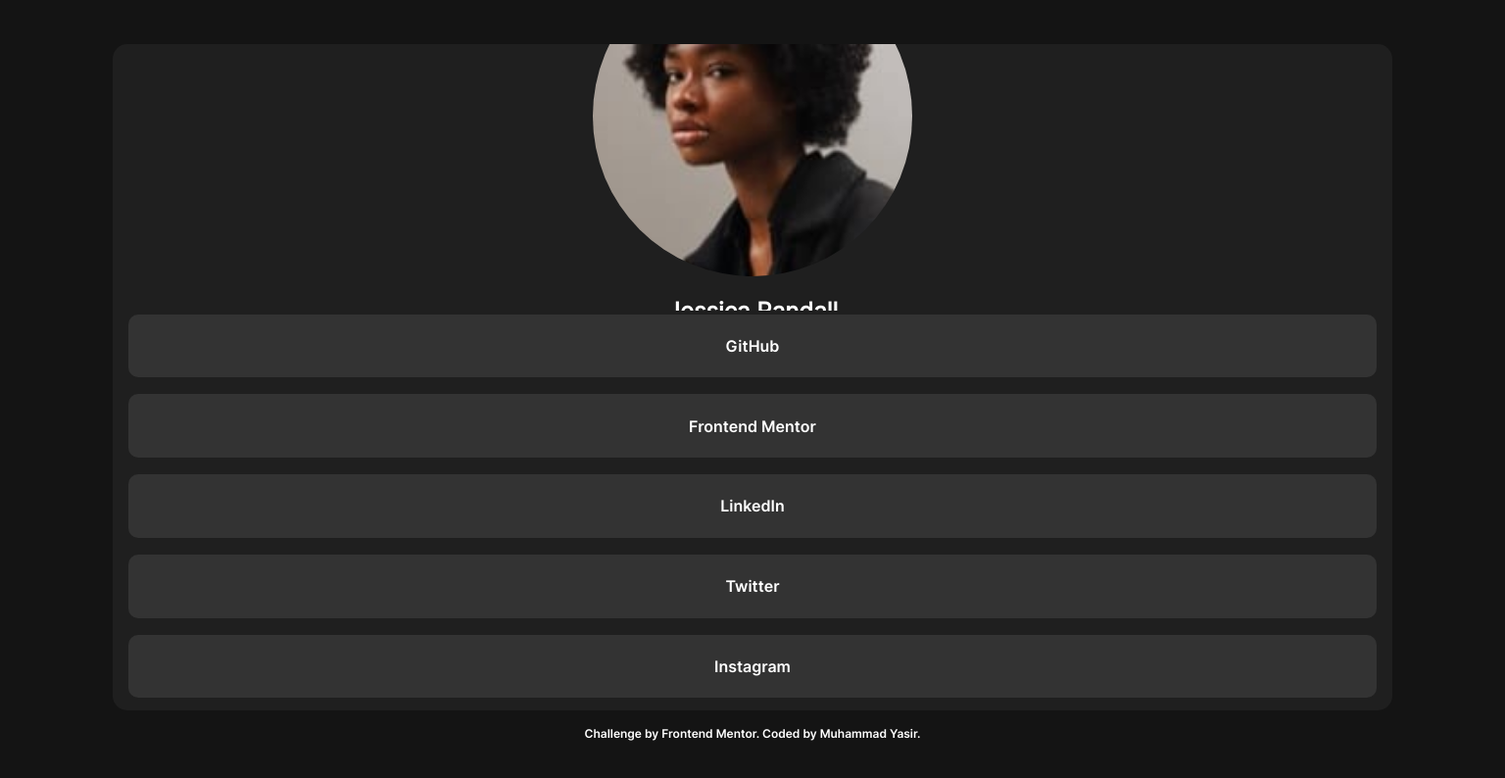
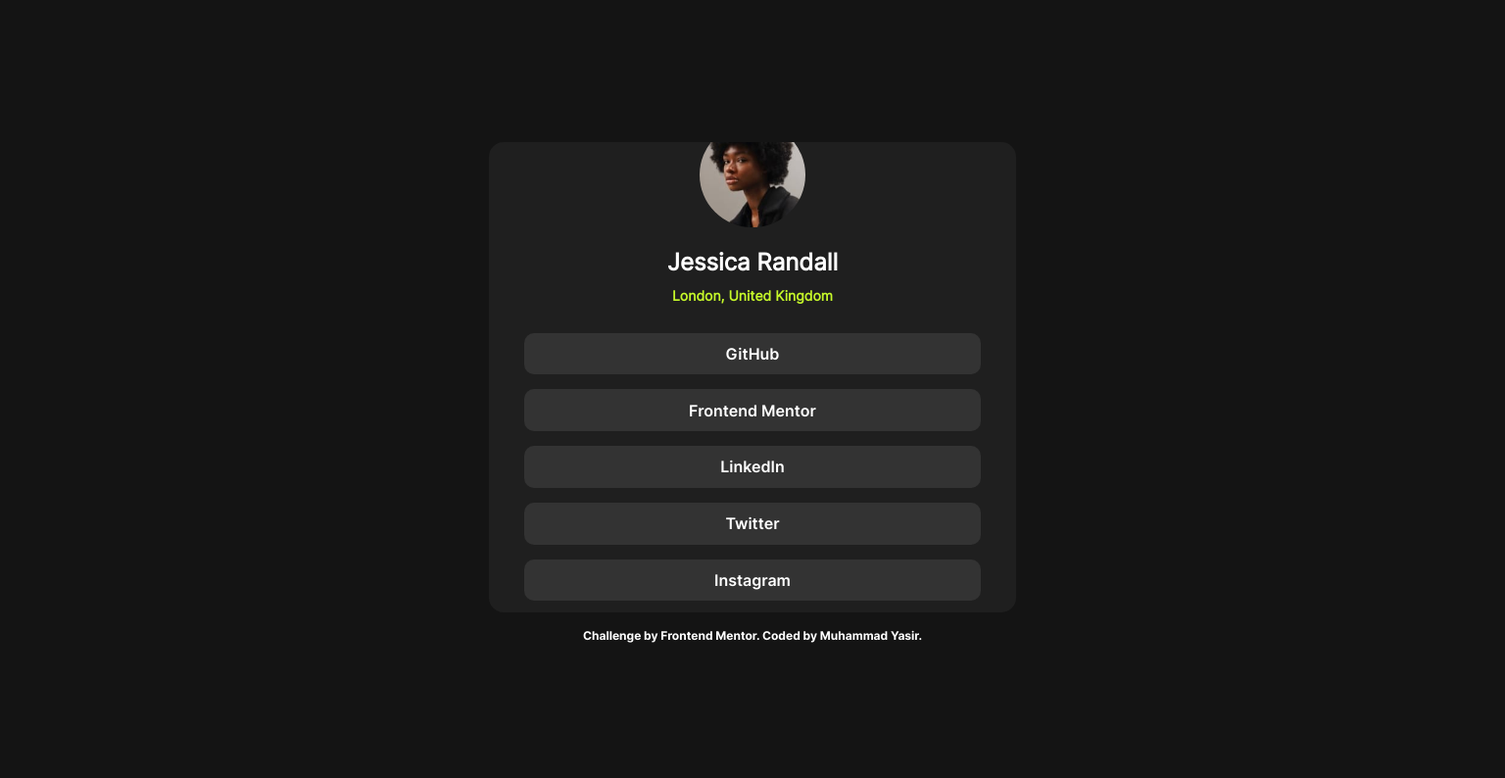
Before and after one commit to Devuno-official/social_links-profile, a plain HTML site: page index.html in a window 1536 px wide. Shown: the whole page at 98% size. Drawn offline with Linux system fonts and the light colour scheme.

Commit message:
bug fixed

```diff
--- a/style.css
+++ b/style.css
@@ -96,7 +96,7 @@ body{
      width: 100%;
      background: var(--Grey-800);
      display: grid;
-     grid-template-rows: repeat(5, minmax(60px, 1fr));
+     grid-template-rows: repeat(5, 1fr);
      place-items: center;
      row-gap: 1px;
 }
@@ -123,20 +123,24 @@ body{
 }
 
 .attribution{
-     font-family: var(--family-semibold);
+     font-family: var(--family-bold);
      font-size: 0.75rem;
      color: var(--White);
      margin-top: 2vh;
 }
 
-@media screen and (min-width: 768px) and (max-width: 1440px) {
+@media screen and (min-width: 1440px) {
   .infoPage {
-    width: 30%;
-    height: 70%;
+    width: 35%;
+    height: 60%;
   }
 
-  .topPart> img {
-     width: 25%;
+ .topPart {
+    height: 40%;
+  }
+
+  .topPart>img {
+     width: 20%;
      border-radius: 50%;
      margin-bottom: 2vh;
   }
@@ -152,10 +156,16 @@ body{
   .topPart p {
     font-size: var(--Font-size-p);
   }
+.bottomPart{
+      height: calc(100% - 40%);
+      grid-template-rows: repeat(5, 1fr);
+
+}
 
   .links {
     font-size: 1rem;
-    width: calc(100% - 2.5rem);
+    width: calc(100% - 4.5rem);
     height: 75%;
+    /* margin-top: 6vh; */
   }
 }
```
